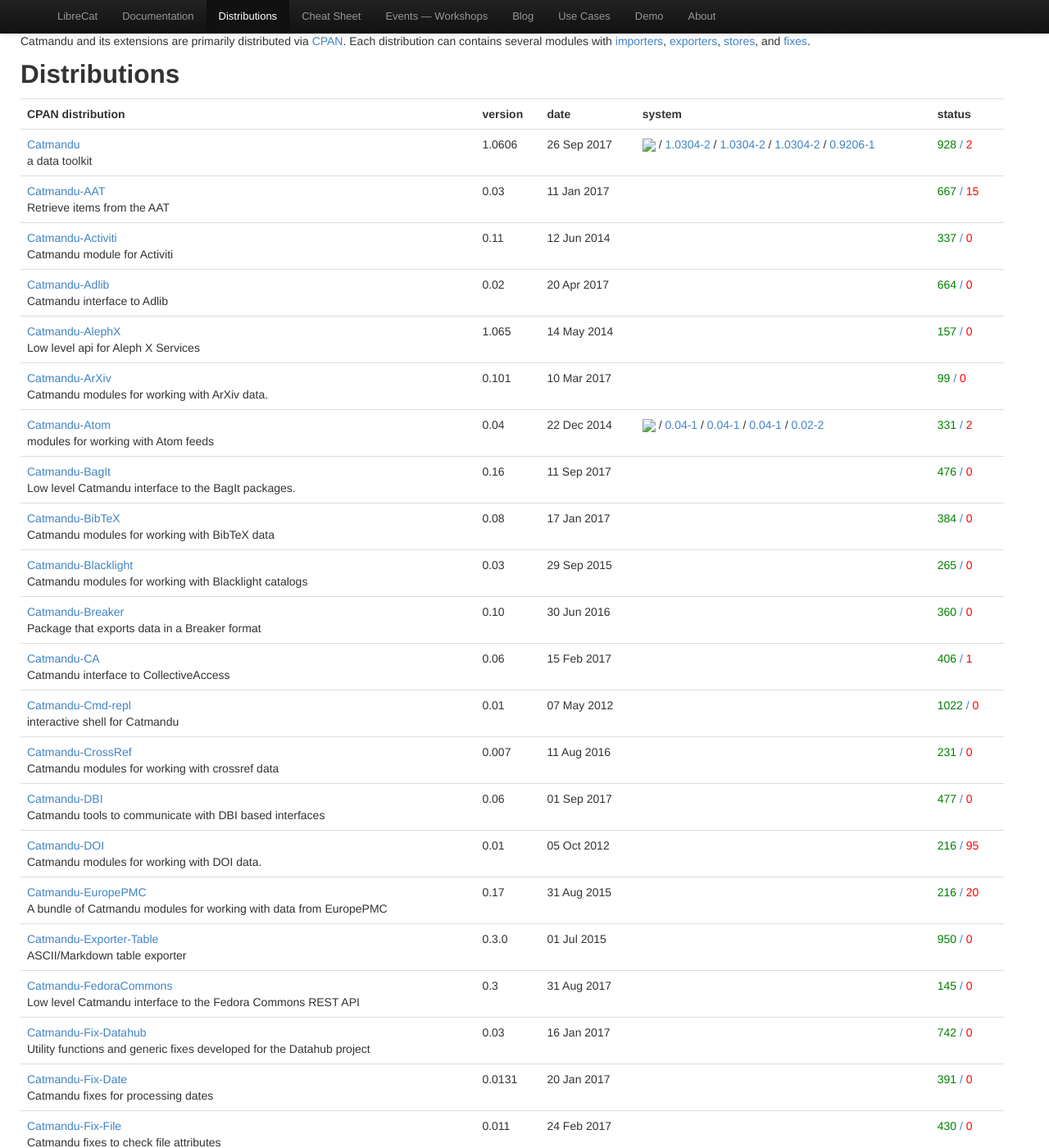
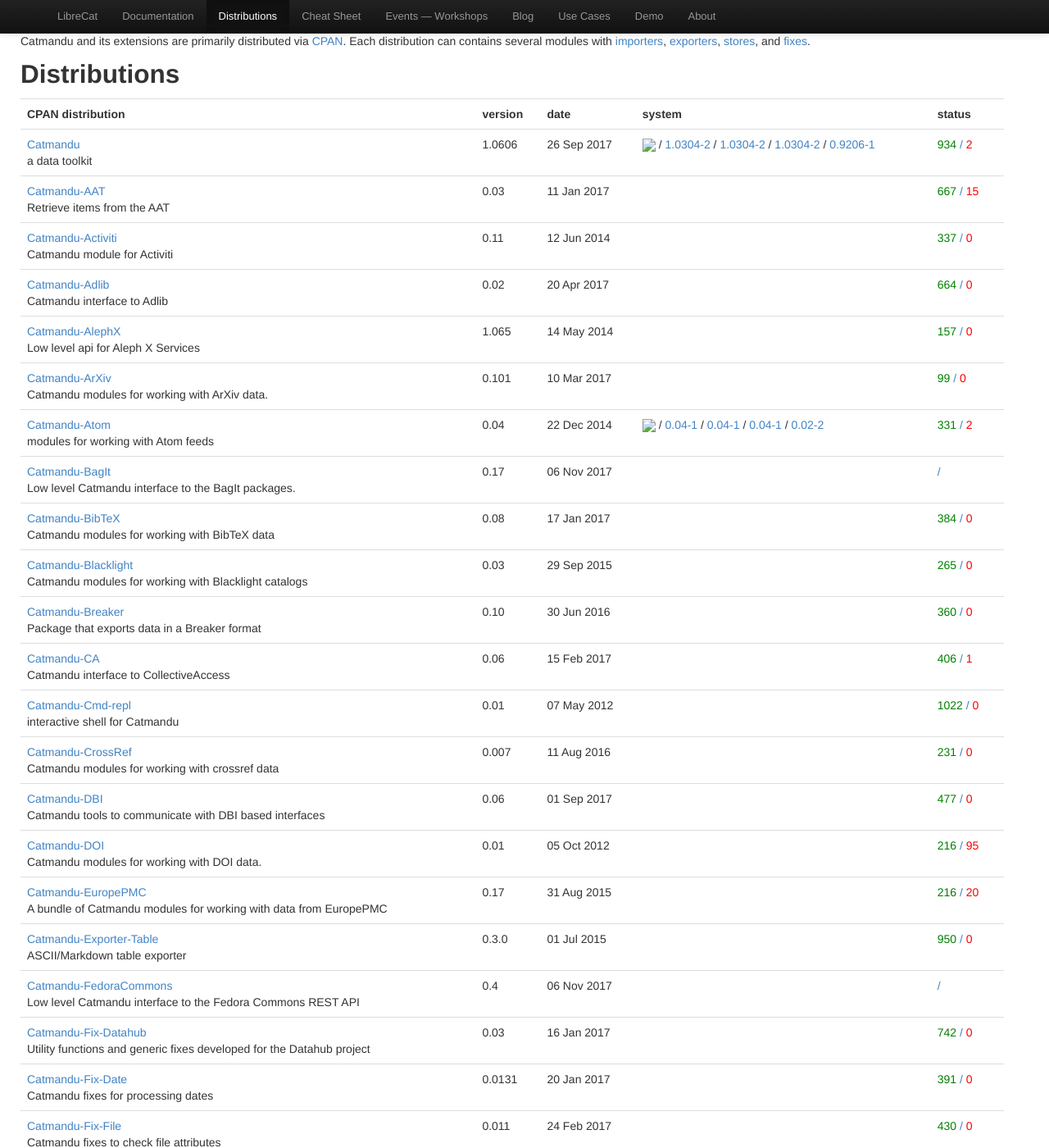
Before and after one commit to LibreCat/librecat.github.io, a Jekyll site: the page built from distributions.html, in a window 1280 px wide and 1400 px high. Shown: the whole window at 82% size. Built offline with Jekyll 4.4.1, drawn with Linux system fonts in a browser that asks for light colours; some of the changed text lies outside the part shown.

Commit message:
autoupdate distributions

```diff
--- a/_config.yml
+++ b/_config.yml
@@ -3,4 +3,4 @@
 url: http://librecat.org
 email: info@librecat.org
 markdown: kramdown
-date: 2017-11-06 06:00 UTC
+date: 2017-11-07 06:00 UTC
--- a/_data/distributions.yml
+++ b/_data/distributions.yml
@@ -232,7 +232,7 @@
   tests:
     fail: 2
     na: 50
-    pass: 928
+    pass: 934
     unknown: 0
   version: '1.0606'
 - abstract: Retrieve items from the AAT
@@ -378,8 +378,8 @@
     unknown: 0
   version: '0.04'
 - abstract: Low level Catmandu interface to the BagIt packages.
-  date: 2017-09-11T09:33:10
-  download_url: https://cpan.metacpan.org/authors/id/H/HO/HOCHSTEN/Catmandu-BagIt-0.16.tar.gz
+  date: 2017-11-06T13:18:54
+  download_url: https://cpan.metacpan.org/authors/id/H/HO/HOCHSTEN/Catmandu-BagIt-0.17.tar.gz
   name: Catmandu-BagIt
   provides:
   - Catmandu::BagIt
@@ -390,12 +390,8 @@
   - Catmandu::Store::File::BagIt
   - Catmandu::Store::File::BagIt::Bag
   - Catmandu::Store::File::BagIt::Index
-  tests:
-    fail: 0
-    na: 42
-    pass: 476
-    unknown: 0
-  version: '0.16'
+  tests: ~
+  version: '0.17'
 - abstract: Catmandu modules for working with BibTeX data
   date: 2017-01-17T07:04:04
   download_url: https://cpan.metacpan.org/authors/id/V/VP/VPEIL/Catmandu-BibTeX-0.08.tar.gz
@@ -545,8 +541,8 @@
     unknown: 4
   version: 0.3.0
 - abstract: Low level Catmandu interface to the Fedora Commons REST API
-  date: 2017-08-31T14:21:54
-  download_url: https://cpan.metacpan.org/authors/id/H/HO/HOCHSTEN/Catmandu-FedoraCommons-0.3.tar.gz
+  date: 2017-11-06T13:47:14
+  download_url: https://cpan.metacpan.org/authors/id/H/HO/HOCHSTEN/Catmandu-FedoraCommons-0.4.tar.gz
   name: Catmandu-FedoraCommons
   provides:
   - Catmandu::FedoraCommons
@@ -578,12 +574,8 @@
   - Catmandu::Store::File::FedoraCommons
   - Catmandu::Store::File::FedoraCommons::Bag
   - Catmandu::Store::File::FedoraCommons::Index
-  tests:
-    fail: 0
-    na: 18
-    pass: 145
-    unknown: 0
-  version: '0.3'
+  tests: ~
+  version: '0.4'
 - abstract: Utility functions and generic fixes developed for the Datahub project
   date: 2017-01-16T11:09:30
   download_url: https://cpan.metacpan.org/authors/id/P/PI/PIETERDP/Catmandu-Fix-Datahub-0.03.tar.gz
@@ -869,7 +861,7 @@
   tests:
     fail: 0
     na: 0
-    pass: 563
+    pass: 573
     unknown: 0
   version: '0.09'
 - abstract: Catmandu modules for working with MAB2 data.
@@ -1094,7 +1086,7 @@
   tests:
     fail: 0
     na: 20
-    pass: 331
+    pass: 337
     unknown: 0
   version: '0.18'
 - abstract: Catmandu modules for working with OCLC web services
@@ -1168,7 +1160,7 @@
   provides:
   - Catmandu::Plack::unAPI
   tests:
-    fail: 104
+    fail: 108
     na: 3
     pass: 245
     unknown: 1
@@ -1371,7 +1363,7 @@
   tests:
     fail: 0
     na: 18
-    pass: 468
+    pass: 472
     unknown: 0
   version: '0.0303'
 - abstract: Catmandu modules for working with statistical data
@@ -1447,7 +1439,7 @@
   tests:
     fail: 0
     na: 0
-    pass: 314
+    pass: 338
     unknown: 0
   version: '0.08'
 - abstract: A searchable store backed by Elasticsearch
@@ -1701,7 +1693,7 @@
   tests:
     fail: 117
     na: 0
-    pass: 882
+    pass: 893
     unknown: 1
   version: '0.16'
 - abstract: Modules for handling XML data with XSD compilation
```
